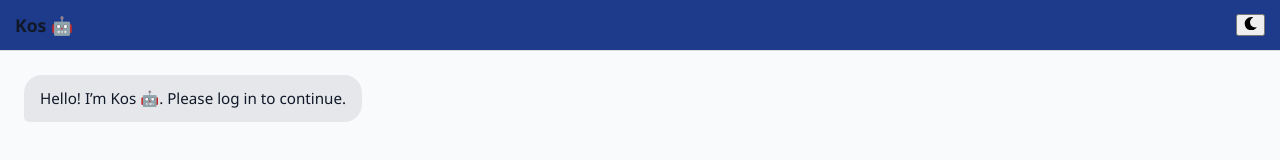
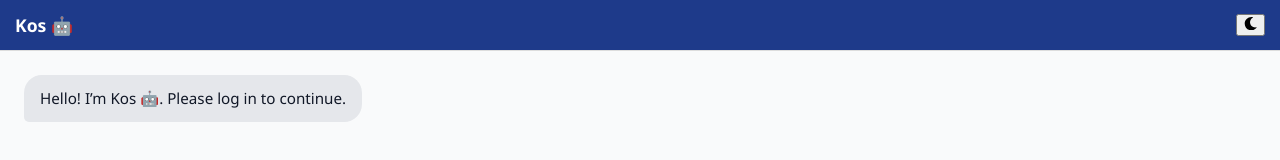
Before and after one commit to DevGloriaa/chatbot, a React (Create React App) app: page /chat in a window 1280 px wide. Shown: the top 160 px of the page. Built offline with nearby package versions, Linux system fonts and the light colour scheme.

Commit message:
fix: dark/light theme mode

```diff
--- a/src/pages/Chat.js
+++ b/src/pages/Chat.js
@@ -7,6 +7,7 @@ function Chat() {
     const [input, setInput] = useState("");
     const [isLoading, setIsLoading] = useState(false);
     const [user, setUser] = useState(null);
+    const [currentTopic, setCurrentTopic] = useState("general");
 
 
     useEffect(() => {
@@ -14,13 +15,11 @@ function Chat() {
         document.documentElement.className = savedTheme;
     }, []);
 
-
     useEffect(() => {
         const storedUser = localStorage.getItem("user");
         if (storedUser) {
             const parsedUser = JSON.parse(storedUser);
             setUser(parsedUser);
-
             setMessages([
                 {
                     text: `Hi ${parsedUser.displayName}, what can I do for you today? 🤖`,
@@ -34,57 +33,76 @@ function Chat() {
         }
     }, []);
 
-    const handleSend = async () => {
-        if (!input.trim()) return;
 
-        const userMessage = input.trim();
-        setMessages((prev) => [...prev, { text: userMessage, sender: "user" }]);
-        setInput("");
-        setIsLoading(true);
+    const fetchRelevantMemories = async (keyword) => {
+        try {
+            const res = await fetch(`http://localhost:8080/memories/search/${keyword}`);
+            if (!res.ok) throw new Error("Memory fetch failed");
+            return await res.json();
+        } catch (err) {
+            console.error(err);
+            return [];
+        }
+    };
 
+
+    const getBotReply = async (conversation, memories = []) => {
         try {
-            const response = await fetch("http://localhost:8000/api/chat", {
+            const res = await fetch("http://localhost:8000/api/chat", {
                 method: "POST",
                 headers: {
                     "Content-Type": "application/json",
                     Authorization:
                         "eyJhbGciOiJIUzI1NiJ9.eyJzdWIiOiJnbG8ub2Jpb3JhaEBnbWFpbC5jb20iLCJpYXQiOjE3NTkwMTMzOTUsImV4cCI6MTc1OTA5OTc5NX0.DdGCr6RjenEzOQ2mKtnU1nAA_g7oOYO0niWVDZWljdE",
                 },
-                body: JSON.stringify({ message: userMessage }),
+                body: JSON.stringify({ conversation, memories }),
             });
 
-            if (!response.ok) throw new Error("API request failed");
+            if (!res.ok) throw new Error("AI API request failed");
+            const data = await res.json();
+            return data.message || "Sorry, I couldn't respond.";
+        } catch (err) {
+            console.error(err);
+            return "⚠️ Sorry, I couldn’t respond. Please try again.";
+        }
+    };
 
-            const data = await response.json();
 
-            if (Array.isArray(data.tasks)) {
-                if (data.tasks.length === 0) {
-                    setMessages((prev) => [
-                        ...prev,
-                        { text: "You don’t have any tasks for today 🎉", sender: "bot" },
-                    ]);
-                } else {
-                    const taskList = data.tasks
-                        .map(
-                            (task, i) =>
-                                `${i + 1}. ${task.title}${
-                                    task.dueDate ? ` (📅 ${task.dueDate})` : ""
-                                }`
-                        )
-                        .join("\n");
+    const handleSend = async () => {
+        if (!input.trim()) return;
 
-                    setMessages((prev) => [
-                        ...prev,
-                        { text: `Here are your tasks for today:\n${taskList}`, sender: "bot" },
-                    ]);
-                }
-            } else {
-                setMessages((prev) => [...prev, { text: data.message, sender: "bot" }]);
-            }
-        } catch (error) {
+        const userMessage = input.trim();
+        setInput("");
+        setIsLoading(true);
+
+        try {
+
+            const conversation = [...messages, { text: userMessage, sender: "user" }];
+
+
+            const relevantMemories = await fetchRelevantMemories(userMessage);
+
+
+            const botReply = await getBotReply(conversation, relevantMemories);
+
+
+            setMessages([...conversation, { text: botReply, sender: "bot" }]);
+
+
+            await fetch("http://localhost:8000/api/memory/save", {
+                method: "POST",
+                headers: { "Content-Type": "application/json" },
+                body: JSON.stringify({
+                    userMessage,
+                    botResponse: botReply,
+                    topic: currentTopic,
+                }),
+            });
+        } catch (err) {
+            console.error(err);
             setMessages((prev) => [
                 ...prev,
-                { text: "⚠️ Sorry, I couldn’t respond. Please try again.", sender: "bot" },
+                { text: "⚠️ Sorry, I couldn’t process your request.", sender: "bot" },
             ]);
         } finally {
             setIsLoading(false);
@@ -100,10 +118,7 @@ function Chat() {
 
             <div className="messages">
                 {messages.map((msg, index) => (
-                    <div
-                        key={index}
-                        className={`message ${msg.sender === "user" ? "user" : "bot"}`}
-                    >
+                    <div key={index} className={`message ${msg.sender === "user" ? "user" : "bot"}`}>
                         {msg.text.split("\n").map((line, i) => (
                             <div key={i}>{line}</div>
                         ))}
--- a/src/styles/chatbot.css
+++ b/src/styles/chatbot.css
@@ -1,27 +1,52 @@
-.chat-container {
-    display: flex;
-    flex-direction: column;
-    height: 100vh;
-    background: #f0f2f5;
-    font-family: "Segoe UI", sans-serif;
-}
-
-.task-card {
-    border: 1px solid #ccc;
-    border-radius: 10px;
-    padding: 12px;
-    margin-bottom: 12px;
-    background-color: #f9f9f9;
+:root {
+    --bg-color: #f8fafc;
+    --text-color: #111827;
+    --header-bg: #1e3a8a;
+    --header-text: #ffffff;
+    --user-msg-bg: #1e3a8a;
+    --user-msg-text: #ffffff;
+    --bot-msg-bg: #e5e7eb;
+    --bot-msg-text: #111827;
+    --input-bg: #ffffff;
+    --input-text: #111827;
+    --send-btn-bg: #1e3a8a;
+    --send-btn-text: #ffffff;
+    --send-btn-hover: #3b82f6;
+    --messages-bg: #f9fafb;
 }
 
 html.light {
     --bg-color: #f8fafc;
     --text-color: #111827;
+    --header-bg: #1e3a8a;
+    --header-text: #ffffff;
+    --user-msg-bg: #1e3a8a;
+    --user-msg-text: #ffffff;
+    --bot-msg-bg: #e5e7eb;
+    --bot-msg-text: #111827;
+    --input-bg: #ffffff;
+    --input-text: #111827;
+    --send-btn-bg: #1e3a8a;
+    --send-btn-text: #ffffff;
+    --send-btn-hover: #3b82f6;
+    --messages-bg: #f9fafb;
 }
 
 html.dark {
     --bg-color: #121212;
     --text-color: #f5f5f5;
+    --header-bg: #1f2937;
+    --header-text: #f5f5f5;
+    --user-msg-bg: #2563eb;
+    --user-msg-text: #ffffff;
+    --bot-msg-bg: #374151;
+    --bot-msg-text: #f5f5f5;
+    --input-bg: #1f2937;
+    --input-text: #f5f5f5;
+    --send-btn-bg: #2563eb;
+    --send-btn-text: #ffffff;
+    --send-btn-hover: #3b82f6;
+    --messages-bg: #1e293b;
 }
 
 body,
@@ -29,6 +54,30 @@ body,
     background-color: var(--bg-color);
     color: var(--text-color);
     transition: background 0.3s ease, color 0.3s ease;
+    font-family: "Segoe UI", sans-serif;
+    height: 100vh;
+    display: flex;
+    flex-direction: column;
+}
+
+.chat-header {
+    display: flex;
+    justify-content: space-between;
+    align-items: center;
+    padding: 5px 15px;
+    border-bottom: 1px solid #ddd;
+    background-color: var(--header-bg);
+    color: var(--header-text);
+    position: sticky;
+    top: 0;
+    z-index: 1000;
+    height: 40px;
+}
+
+.chat-title {
+    font-size: 1.1rem;
+    font-weight: 600;
+    margin: 0;
 }
 
 .toggle-btn {
@@ -44,6 +93,13 @@ body,
     transform: scale(1.2);
 }
 
+.chat-container {
+    flex: 1;
+    display: flex;
+    flex-direction: column;
+    overflow-y: auto;
+}
+
 .messages {
     flex: 1;
     overflow-y: auto;
@@ -51,7 +107,7 @@ body,
     display: flex;
     flex-direction: column;
     gap: 12px;
-    background: #f9fafb;
+    background-color: var(--messages-bg);
 }
 
 .message {
@@ -64,23 +120,31 @@ body,
 
 .message.user {
     align-self: flex-end;
-    background: #1e3a8a;
-    color: white;
+    background-color: var(--user-msg-bg);
+    color: var(--user-msg-text);
     border-bottom-right-radius: 5px;
 }
 
 .message.bot {
     align-self: flex-start;
-    background: #e5e7eb;
-    color: #111827;
+    background-color: var(--bot-msg-bg);
+    color: var(--bot-msg-text);
     border-bottom-left-radius: 5px;
+}
+
+.task-card {
+    border: 1px solid #ccc;
+    border-radius: 10px;
+    padding: 12px;
+    margin-bottom: 12px;
+    background-color: var(--bot-msg-bg);
 }
 
 .input-container {
     display: flex;
     padding: 12px;
     border-top: 1px solid #d1d5db;
-    background: #f3f4f6;
+    background-color: var(--header-bg);
 }
 
 .chat-input {
@@ -91,7 +155,8 @@ body,
     outline: none;
     font-size: 0.95rem;
     margin-right: 10px;
-    background: white;
+    background-color: var(--input-bg);
+    color: var(--input-text);
 }
 
 .chat-input:focus {
@@ -100,38 +165,19 @@ body,
 }
 
 .send-button {
-    background: #1e3a8a;
-    color: white;
+    background-color: var(--send-btn-bg);
+    color: var(--send-btn-text);
     border: none;
     border-radius: 20px;
     padding: 10px 18px;
     cursor: pointer;
     font-weight: 500;
-    transition: background 0.3s;
+    transition: background 0.3s, box-shadow 0.3s;
+    box-shadow: 0 2px 5px rgba(0,0,0,0.15);
 }
 
+
 .send-button:hover {
-    background: #3b82f6;
+    background-color: var(--send-btn-hover);
+    box-shadow: 0 4px 10px rgba(0,0,0,0.2);
 }
-
-.chat-header {
-    display: flex;
-    justify-content: space-between;
-    align-items: center;
-    padding: 5px 15px;
-    border-bottom: 1px solid #ddd;
-    background: var(--bg-color);
-    position: sticky;
-    top: 0;
-    z-index: 1000;
-    height: 40px;
-    background-color:#1e3a8a ;
-    color: white;
-}
-
-.chat-title {
-    font-size: 1.1rem;
-    font-weight: 600;
-    color: var(--text-color);
-    margin: 0;
-}
```
